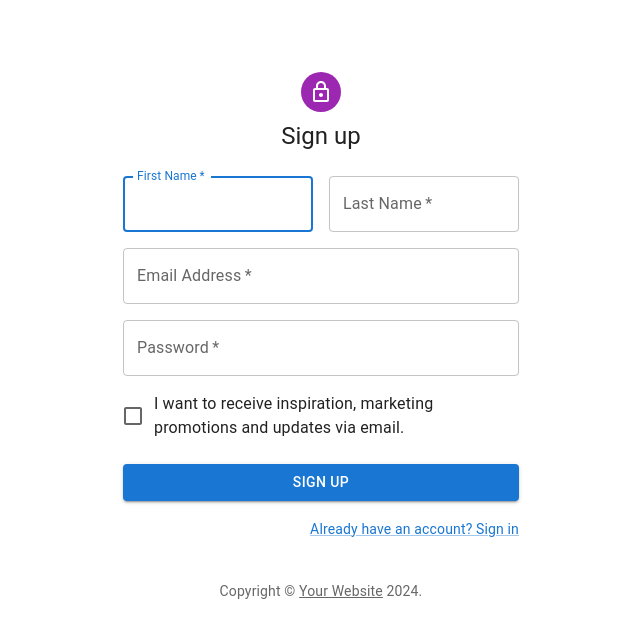
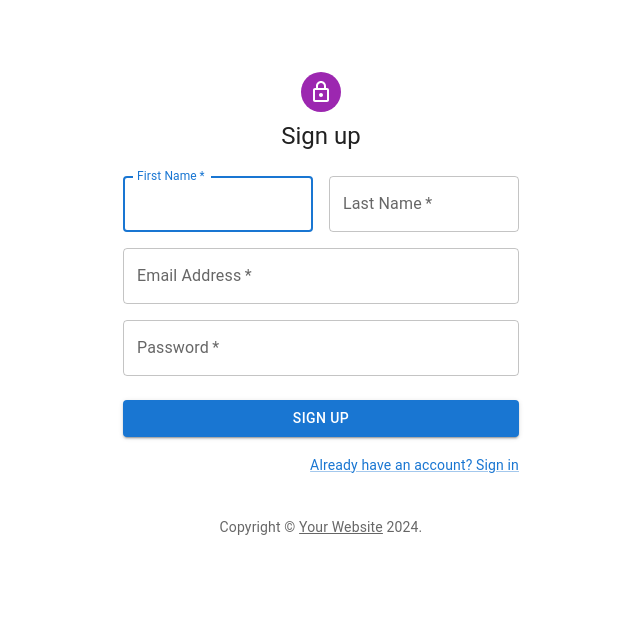
Before and after one commit to JosephDafesh/BroBets, a React (Create React App) app: page /signup in a window 1280 px wide. Shown: the top 638 px of the page, without its empty margins (319-959 px from the left). Built offline with nearby package versions, Linux system fonts and the light colour scheme.

Commit message:
Removed button for recieve additional emails

```diff
--- a/client/SignUp.js
+++ b/client/SignUp.js
@@ -1,4 +1,4 @@
-import * as React from 'react';
+import React from 'react';
 import Avatar from '@mui/material/Avatar';
 import Button from '@mui/material/Button';
 import CssBaseline from '@mui/material/CssBaseline';
@@ -104,12 +104,6 @@
                   autoComplete="new-password"
                 />
               </Grid>
-              <Grid item xs={12}>
-                <FormControlLabel
-                  control={<Checkbox value="allowExtraEmails" color="primary" />}
-                  label="I want to receive inspiration, marketing promotions and updates via email."
-                />
-              </Grid>
             </Grid>
             <Button
               type="submit"
--- a/client/signin.js
+++ b/client/signin.js
@@ -1,4 +1,4 @@
-import * as React from 'react';
+import React from 'react';
 import { BrowserRouter as Router, Routes, Route } from 'react-router-dom';
 import Avatar from '@mui/material/Avatar';
 import Button from '@mui/material/Button';
@@ -39,6 +39,15 @@
       event.preventDefault();
       const data = new FormData(event.currentTarget);
 
+      fetch('api/signin', {
+        method: 'POST',
+        headers: {'Content-Type': 'application/json'},
+        body: JSON.stringify(
+            {
+                usernam
+            }
+        )
+      })
     };
 
   return (
```
